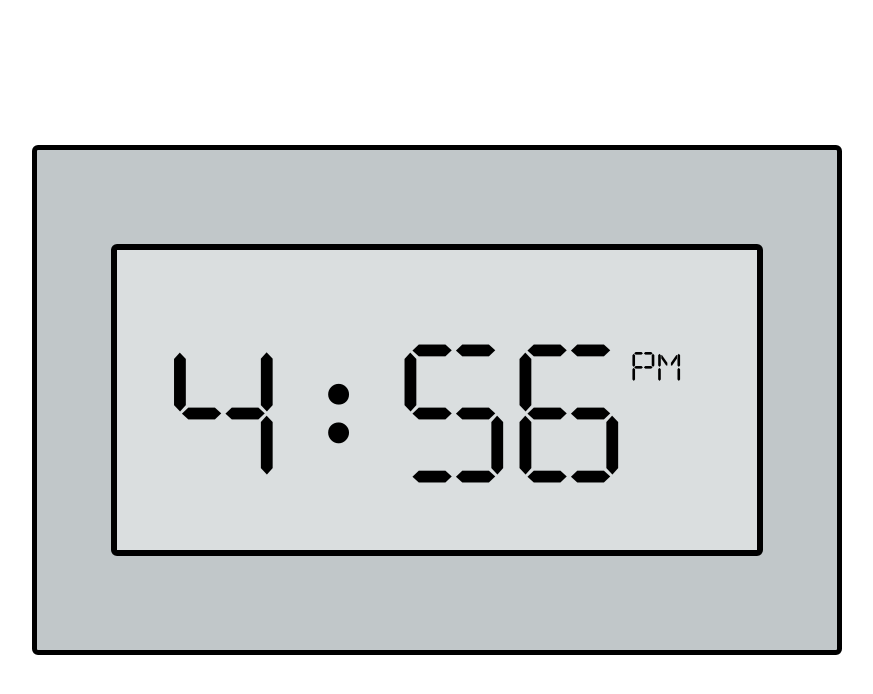
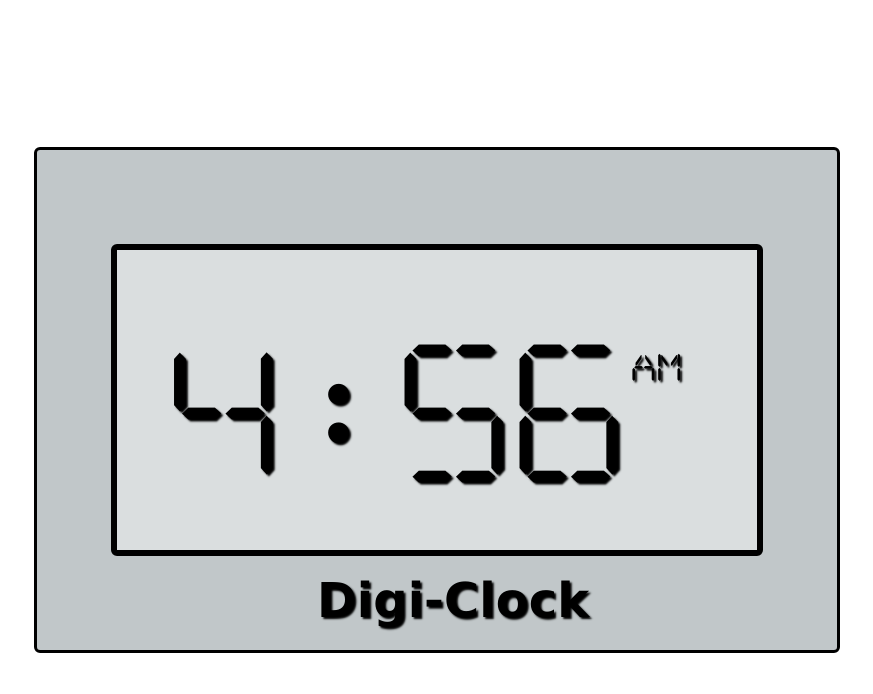
Before and after one commit to Jhairs2/digital-clock, a plain HTML site: page index.html in a window 1280 px wide. Shown: the whole page, without its empty margins (203-1076 px from the left). Drawn offline with Linux system fonts and the light colour scheme.

Commit message:
Forgot to commit again lol changes to js, html, and css

```diff
--- a/index.html
+++ b/index.html
@@ -18,7 +18,7 @@
             <div class="P-A">PM</div>
         </div>
     </div>
-    </div>
+        <span>Digi-Clock</span>
 
 </body>
 
--- a/scripts/scripts.js
+++ b/scripts/scripts.js
@@ -1,5 +1,5 @@
 clock = document.querySelector(".time");
-
+amPm = document.querySelector(".P-A");
 
 setInterval(function() {
    setClock();
@@ -11,6 +11,8 @@ setInterval(function() {
 
 function setClock() {
     let date = new Date();
+    let noonOrMorn = date.getHours() > 12 ? "PM" : "AM";
     time = date.toLocaleString('en-US', { hour: 'numeric', minute: 'numeric', hour12: true }).replace(/AM|PM/,'') ;
     clock.textContent = time;
+    amPm.textContent = noonOrMorn;
 }
--- a/styles/styles.css
+++ b/styles/styles.css
@@ -13,12 +13,13 @@
     background-color: #C1C7C9;
     width: 800px;
     height: 500px;
-    border: 5px solid black;
+    border: 3px solid black;
     position: absolute;
     top: 50%;
     left: 50%;
     transform: translate(-50%, -50%);
     border-radius: 6px;
+
   }
 
 
@@ -32,7 +33,7 @@
     left: 50%;
     transform: translate(-50%, -50%);
     border-radius: 6px;
-
+    text-shadow: 8px 8px 8px black;
   }
 
 .clock {
@@ -43,6 +44,7 @@
     font-family: Digital;
     padding: 1em;
     margin-left: 0.75em;
+    text-shadow: 2px 2px 2px black;
 }
 
   .time {
@@ -56,3 +58,14 @@
     font-size: 2rem;
 
   }
+
+  span {
+    position: relative;
+    left: 35%;
+    top: 22%;
+    font-size: 3rem;
+    font-family: 'Lucida Sans', 'Lucida Sans Regular', 'Lucida Grande', 'Lucida Sans Unicode', Geneva, Verdana, sans-serif;
+    font-weight: bold;
+    text-shadow: 2px 2px 2px black;
+    color: black;
+  }
```
